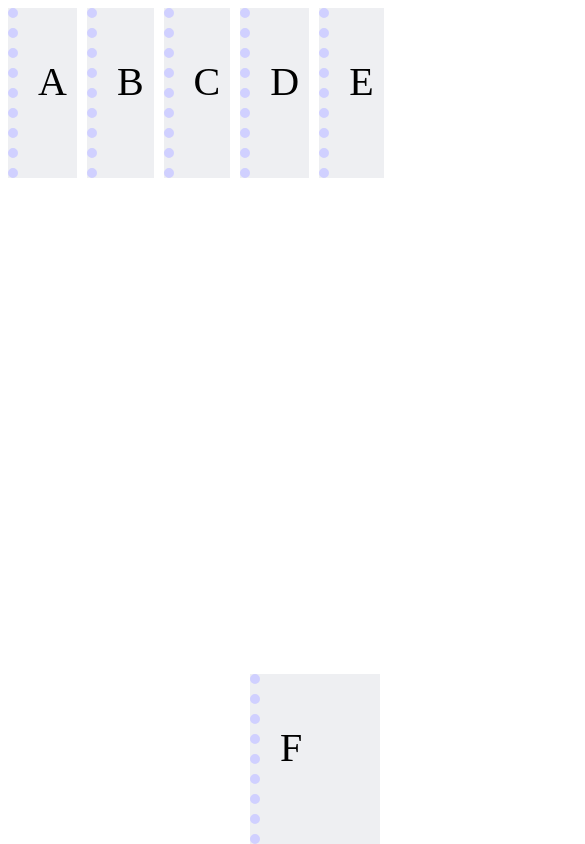
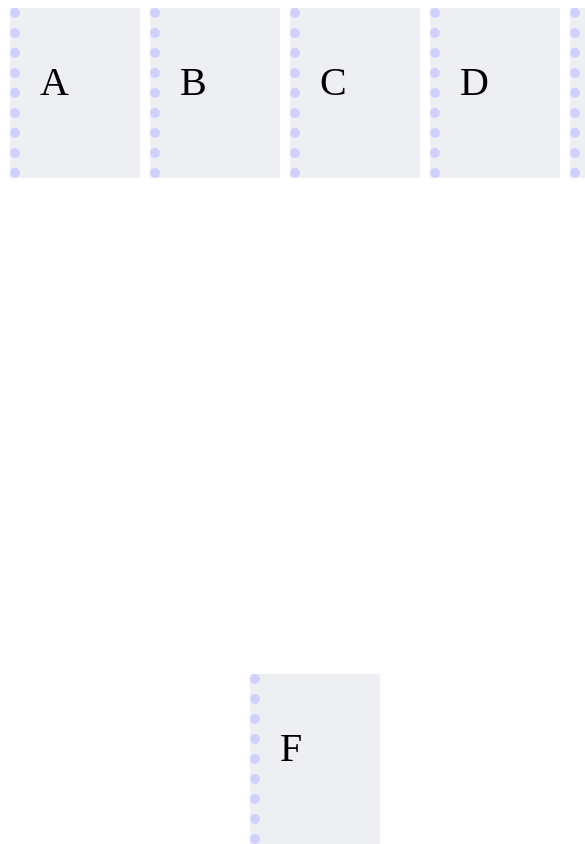
Before and after one commit to LateLeprikon/personal-site, a plain HTML site: page box/boxf.html in a window 390 px wide. Shown: the top 844 px of the page, 585 px wide, since content can reach past the window. Drawn offline with Linux system fonts and the light colour scheme.

Commit message:
Add files via upload

```diff
--- a/box/boxf.html
+++ b/box/boxf.html
@@ -8,7 +8,7 @@
 </head>
 <body>
     <style>
-   .parent{display: flex;} /* Вказання типу контейнера */
+
    .box {
     width: 100px;
     height: 150px;
@@ -20,10 +20,30 @@
 
 
 }
+.first{
+position: absolute;
+left: 10px;
+}
+.second{
+position: absolute;
+left: 150px;
+}
+.third{
+position: absolute;
+left: 290px;
+}
+.fourth{
+position: absolute;
+left: 430px;
+}
 .right{
     position: absolute;
     right: 0;
     bottom: 0;
+}
+.five{
+position: absolute;
+left: 570px;
 }
 .box p{
     margin-left: 10px; /* Відступ тексту */
@@ -31,12 +51,12 @@
 }
     </style>
 
-<div class = "parent">
-<div class="box"><p >A</p></div>
-<div class="box"><p>B</p></div>
-<div class="box"><p>C</p></div>
-<div class="box"><p>D</p></div>
-<div class="box"><p>E</p></div>
+<div>
+<div class="box first"><p >A</p></div>
+<div class="box second"><p>B</p></div>
+<div class="box third"><p>C</p></div>
+<div class="box fourth"><p>D</p></div>
+<div class="box five"><p>E</p></div>
 <div class="box right"><p>F</p></div>
 </div>
 
```
Also changed, not shown: box/Responsive.html (+43 -5 lines).
